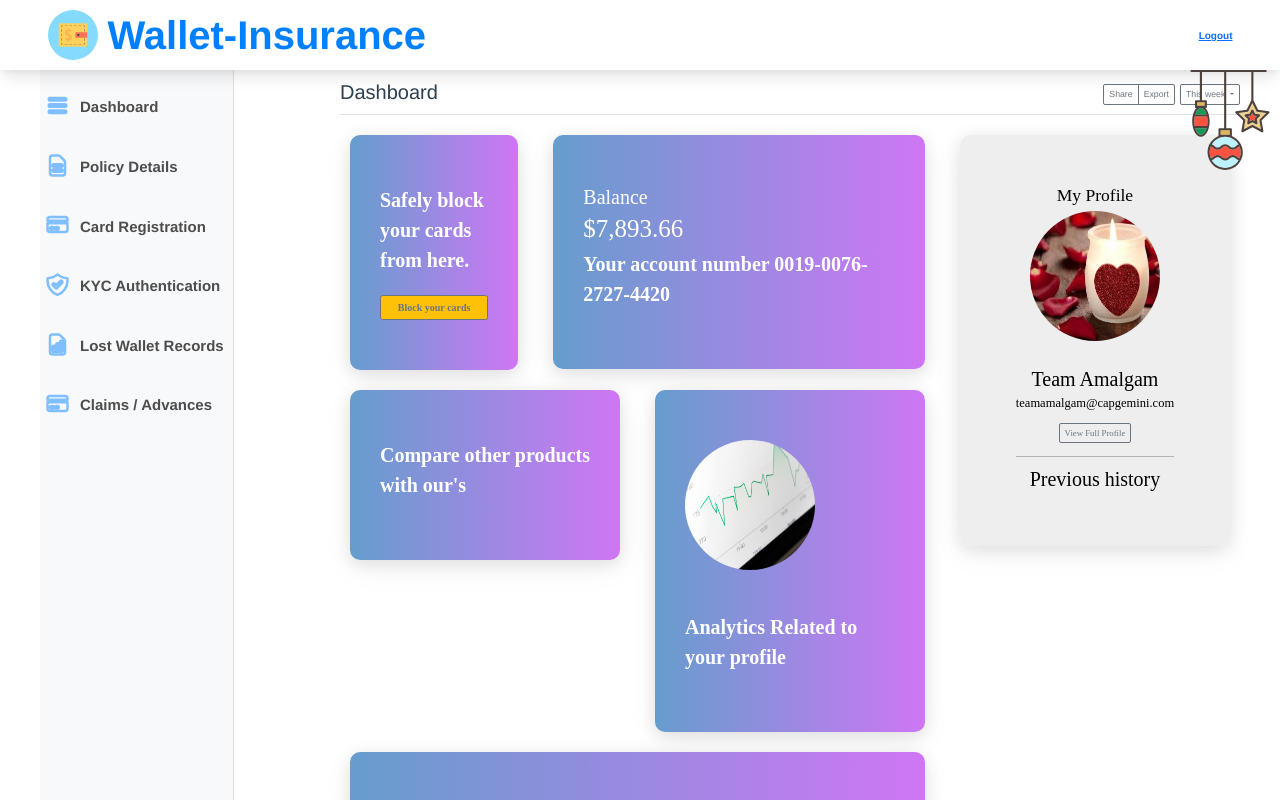
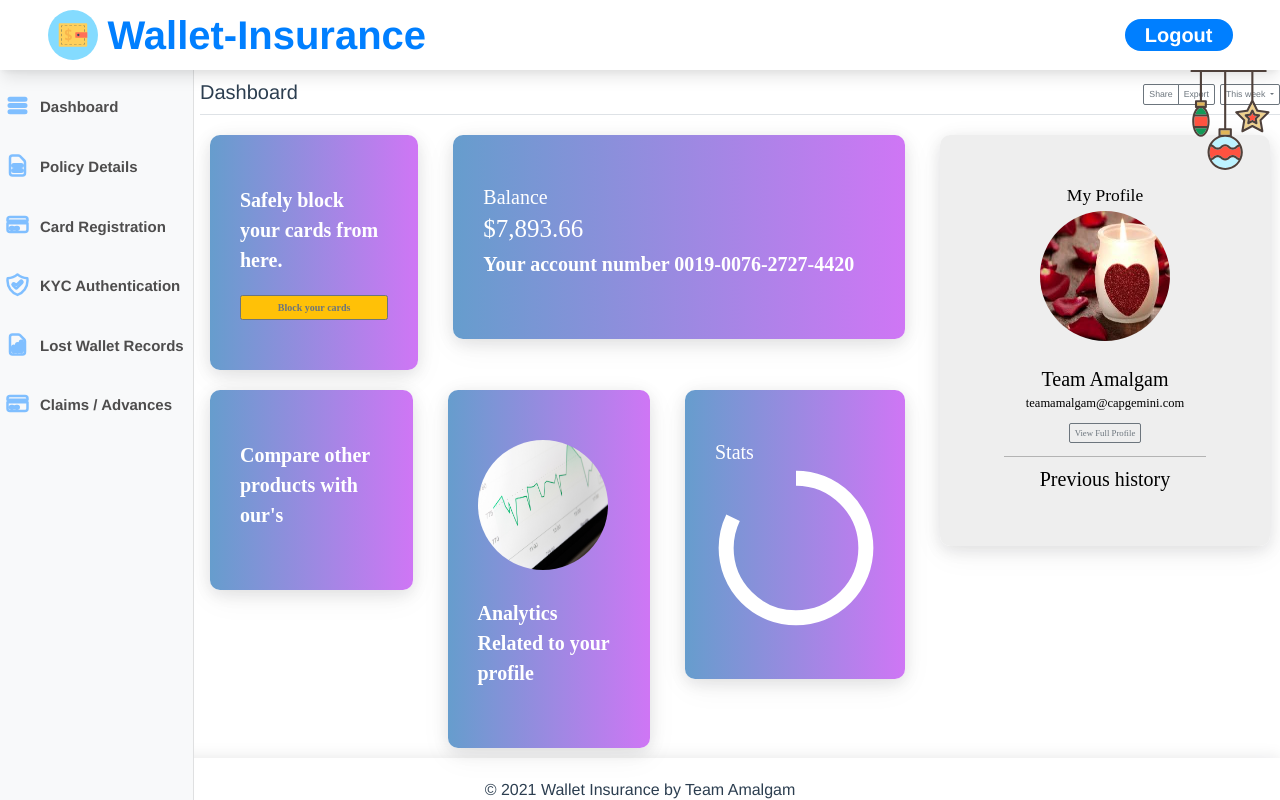
Before and after one commit to Surajit05021997/wallet-insurance-dth, a Vue app: page /dashboard in a window 1280 px wide. Shown: the top 800 px of the page. Built offline with nearby package versions, Linux system fonts and the light colour scheme; data requests are answered from the project's data file; sample sign-in values are in the browser's storage; what vue-sweetalert2 would draw is missing.

Commit message:
Added new design changes

```diff
--- a/src/App.vue
+++ b/src/App.vue
@@ -61,8 +61,8 @@ body {
 
 .dashboard-container {
   display: grid;
-  grid-template-columns: 1fr 3fr;
-  max-width: 120rem;
+  grid-template-columns: 200px auto;
+  max-width: 160rem;
   margin: 0 auto;
 }
 </style>
--- a/src/components/AppNavbar.vue
+++ b/src/components/AppNavbar.vue
@@ -23,7 +23,7 @@
         <router-link class="login-btn" :to="{ name: 'Login'}"><strong>Login</strong></router-link>
       </div>
       <div v-if="isLoggedIn">
-        <a class="logout-btn" @click="logout"><strong>Logout</strong></a>
+        <a class="logout-btn" href="#" @click.prevent="logout"><strong>Logout</strong></a>
       </div>
     </div>
     <img class="christmas-logo" src="../assets/bauble-christmas.svg" alt="Christmas bauble">
```
